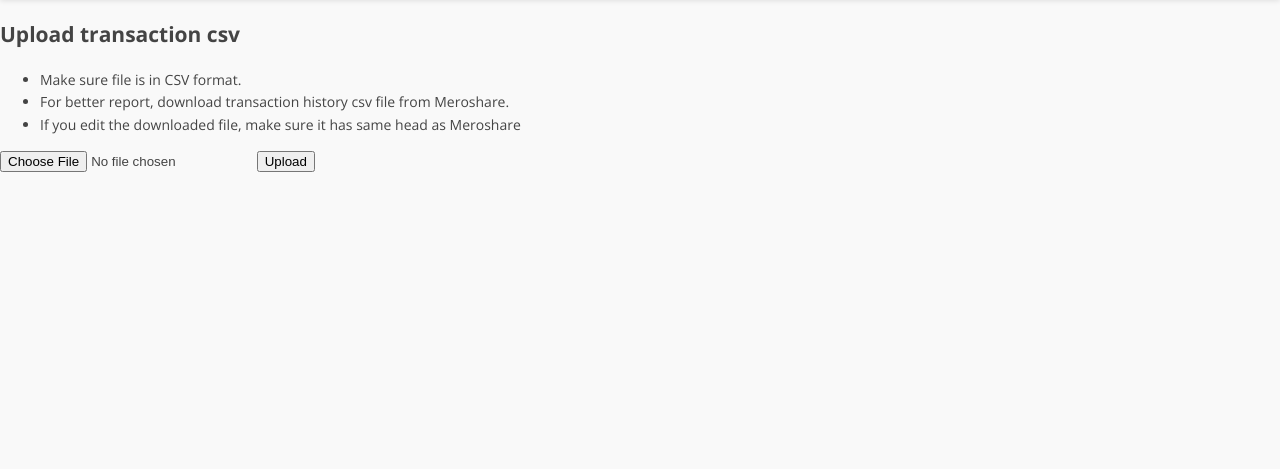
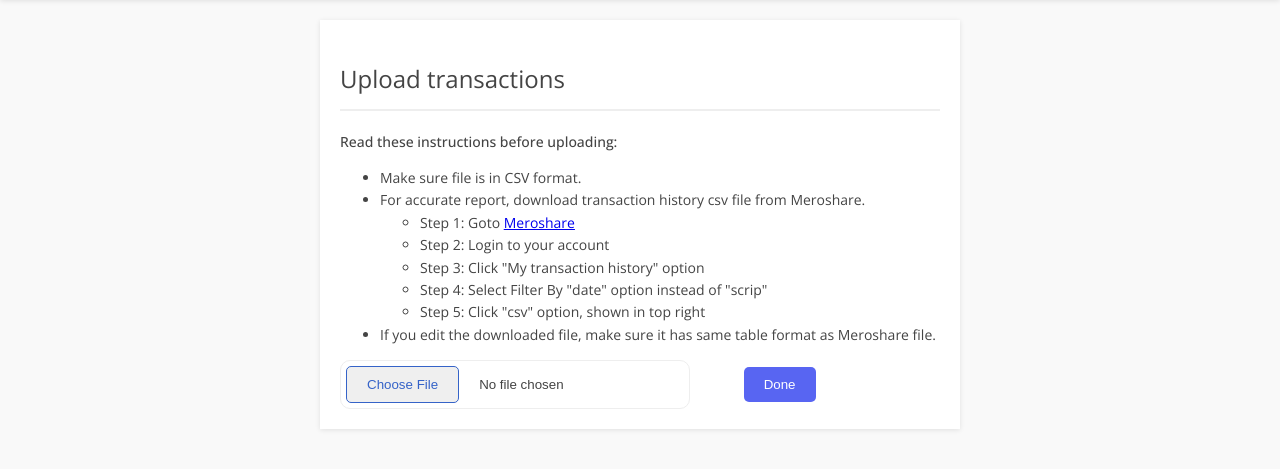
Before and after one commit to bixash/NEPSE-Stock-Portfolio-Tracker, a FastAPI app: template resources/templates/upload.html in a window 1280 px wide. Shown: the part 70-539 px from the top of the page. Run offline with FastAPI, Linux system fonts and the light colour scheme; the template is opened without the code that fills it, so the values that code supplies are empty; parts of the project's set-up code (start-up, migrations or seed data) failed here and were passed over; some libraries are stand-ins or nearby versions.

Commit message:
upload styled

```diff
--- /dev/null
+++ b/resources/static/css/upload.css
@@ -0,0 +1,61 @@
+.upload-container {
+    width: 50%;
+    margin: 20px auto;
+    background-color: white;
+    box-shadow: 0 1px 5px 0 rgba(var(--color-border-5--rgb),.1);
+    padding: 20px 20px;
+    /* var(--color-bg-body)  */
+}
+
+.upload-container .title {
+    font-size: var(--global-title-size);
+    font-weight: 400;
+    padding-bottom: 10px;
+    border-bottom: 2px solid var(--color-border-default);
+}
+
+.text-title {
+    font-weight: 500;
+}
+.submit-btn {
+    background-color: #5865f2;
+    border: none;
+    margin-right: 20px;
+    padding: 10px 20px;
+    border-radius: 5px;
+    margin-left: 50px;
+    color: white;
+}
+.submit-btn:hover {
+    background-color: #4752c4;
+  }
+/*
+.upload-container .input-control {
+   background-color: red;
+
+} */
+input[type=file] {
+    width: 350px;
+    max-width: 100%;
+    color: #444;
+    padding: 5px;
+    background: #fff;
+    border-radius: 10px;
+    border: 1px solid var(--color-border-default);
+  }
+input[type=file]::file-selector-button {
+    margin-right: 20px;
+    border: none;
+    border: 1px solid #3563c8;
+    /* background: #3563c8; */
+    padding: 10px 20px;
+    border-radius: 5px;
+    color: #3563c8;
+    cursor: pointer;
+    transition: background .1s ease-in-out;
+  }
+
+  input[type=file]::file-selector-button:hover {
+    background: #0d45a5;
+    color:white;
+  }
--- a/resources/templates/upload.html
+++ b/resources/templates/upload.html
@@ -1,21 +1,32 @@
 {% extends "index.html" %}
 {% block title %} Upload {% endblock %}
+{% block link %}<link rel="stylesheet" href="../static/css/upload.css">{% endblock %}
 {% block content %}
 
 <div class="upload-container">
-    <span class="warning">{{msg}}</span>
-<h2>Upload transaction csv</h2>
-<form action="transactions/upload" method="POST" enctype="multipart/form-data">
+
+<h2 class="title"> Upload transactions</h2>
+<span class="warning">{{msg}}</span>
+<form action="/transactions/upload" method="POST" enctype="multipart/form-data">
     <div class="upload-instructions">
+        <span class="text-title">Read these instructions before uploading:</span>
         <ul>
             <li>Make sure file is in CSV format.</li>
-            <li>For better report, download transaction history csv file from Meroshare.</li>
-            <li>If you edit the downloaded file, make sure it has same head as Meroshare</li>
+            <li>For accurate report, download transaction history csv file from Meroshare.</li>
+            <ul>
+                <li>Step 1: Goto <a href="https://https://meroshare.cdsc.com.np/"> Meroshare</a></li>
+                <li>Step 2: Login to your account</li>
+                <li>Step 3: Click "My transaction history" option</li>
+                <li>Step 4: Select Filter By "date" option instead of "scrip" </li>
+                <li>Step 5: Click "csv" option, shown in top right</li>
+            </ul>
+            <li>If you edit the downloaded file, make sure it has same table format as  Meroshare file.</li>
         </ul>
 
     </div>
-    <input type="file" name="file" accept=".csv"/>
-    <button type="submit">Upload</button>
+
+    <input type="file" name="file" class="input-control" id="choose-btn" accept=".csv"/>
+    <button type="submit" class="submit-btn">Done</button>
 </form>
 
 </div>
```
